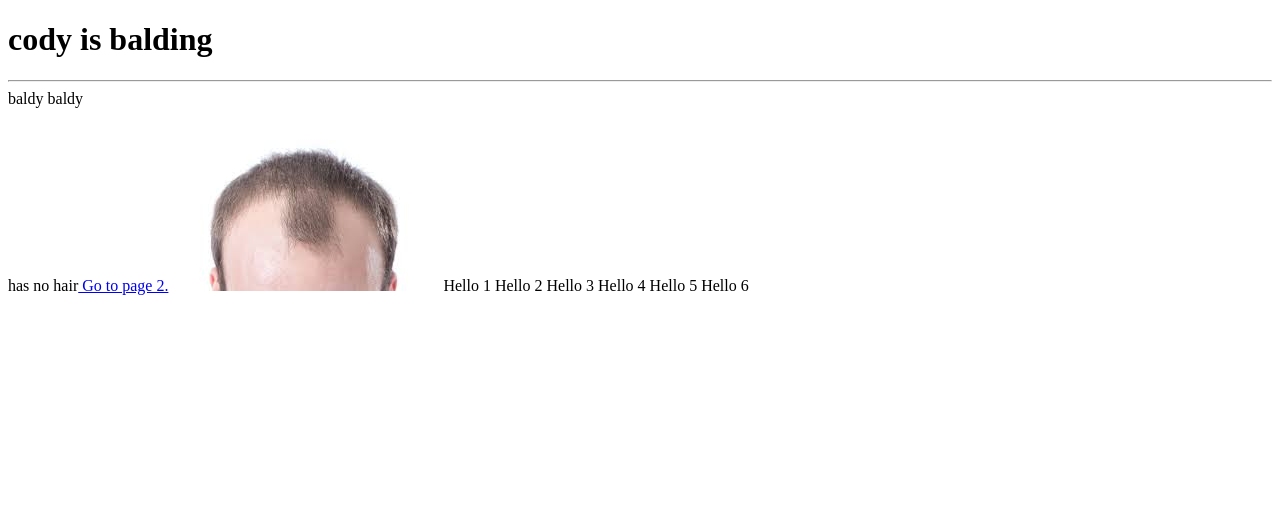
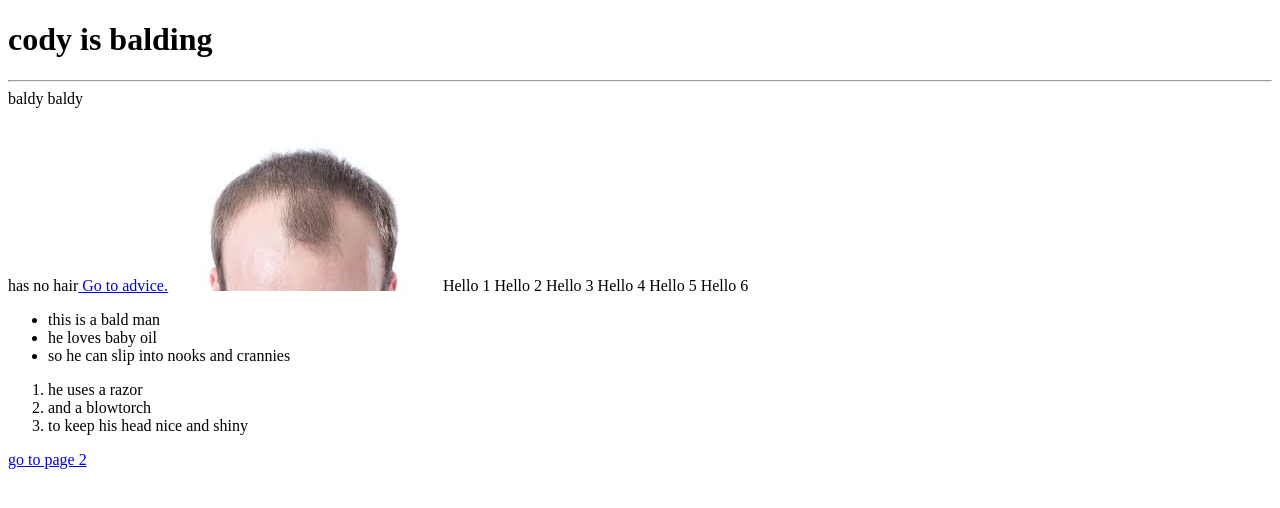
Before and after one commit to jerry-sinefeld/occupational-specialism-, a PHP site: page / in a window 1280 px wide. Shown: the top 508 px of the page. Run offline with PHP 8.4, Linux system fonts and the light colour scheme.

Commit message:
added PHP guides

```diff
--- a/May_26/html basics/ver 1/index.php
+++ b/May_26/html basics/ver 1/index.php
@@ -18,7 +18,7 @@ echo "<html>"; // opens html
 
         echo "has no hair";
 
-        echo "<a href = 'https://www.google.com/url?sa=t&rct=j&q=&esrc=s&source=web&cd=&cad=rja&uact=8&ved=2ahUKEwjb7MCvysGPAxWHUkEAHVshASsQFnoECDcQAQ&url=https%3A%2F%2Fwww.nhs.uk%2Fsymptoms%2Fhair-loss%2F&usg=AOvVaw1F4xFsgDLrgENaKiKx8hbl&opi=89978449'>  Go to page 2.</a>";
+        echo "<a href = 'https://www.google.com/url?sa=t&rct=j&q=&esrc=s&source=web&cd=&cad=rja&uact=8&ved=2ahUKEwjb7MCvysGPAxWHUkEAHVshASsQFnoECDcQAQ&url=https%3A%2F%2Fwww.nhs.uk%2Fsymptoms%2Fhair-loss%2F&usg=AOvVaw1F4xFsgDLrgENaKiKx8hbl&opi=89978449'>  Go to advice.</a>";
 
     echo "<img src='receding_hairline_test.jfif'>";
 
@@ -34,6 +34,21 @@ echo "<html>"; // opens html
             echo "<td>Hello 6 </td>";
             echo "</tr>";
 
+    echo "</table>";
+
+    echo "<ul>";
+    echo "<li>this is a bald man</li>";
+    echo "<li>he loves baby oil</li>";
+    echo "<li>so he can slip into nooks and crannies</li>";
+    echo "</ul>";
+
+    echo "<ol>";
+        echo "<li>he uses a razor</li>";
+        echo "<li>and a blowtorch</li>";
+        echo "<li>to keep his head nice and shiny</li>";
+    echo "</ol>";
+
+    echo "<a href='page 2.php'> go to page 2</a>";
 
     echo "</body>"; // closes body
 
```
Also changed, not shown: May_26/html basics/ver 1/page 2.php (added, +12 -0 lines).
